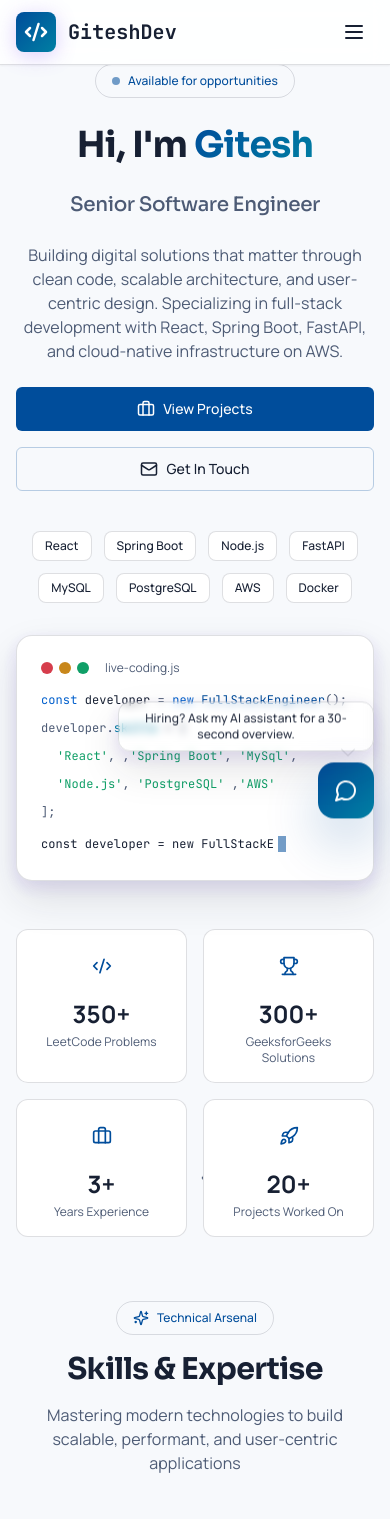
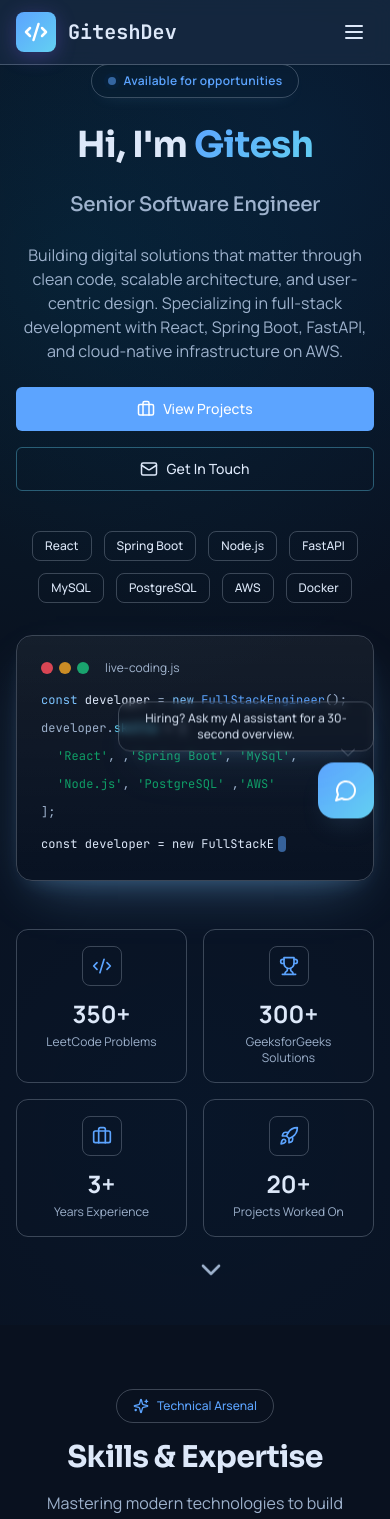
Before and after one commit to Gitesh1712/portfolio26, a React (Vite) app: page /portfolio/homepage in a window 390 px wide. Shown: the top 1519 px of the page. Built offline with nearby package versions, Linux system fonts and the light colour scheme.

Commit message:
theme & optimisation

```diff
--- a/package.json
+++ b/package.json
@@ -57,7 +57,7 @@
   },
   "scripts": {
     "start": "vite",
-    "build": "vite build --sourcemap",
+    "build": "vite build",
     "serve": "vite preview"
   },
   "eslintConfig": {
--- a/src/Routes.jsx
+++ b/src/Routes.jsx
@@ -1,21 +1,49 @@
-import React from "react";
+import React, { Suspense, lazy, useEffect, useState } from "react";
 import { BrowserRouter, Routes as RouterRoutes, Route } from "react-router-dom";
 import ScrollToTop from "components/ScrollToTop";
 import ErrorBoundary from "components/ErrorBoundary";
-import PortfolioAssistant from "components/PortfolioAssistant";
-import NotFound from "pages/NotFound";
-import Contact from './pages/contact';
-import Experience from './pages/experience';
-import Skills from './pages/skills';
-import Projects from './pages/projects';
-import About from './pages/about';
-import Homepage from './pages/homepage';
+
+const PortfolioAssistant = lazy(() => import("components/PortfolioAssistant"));
+const NotFound = lazy(() => import("pages/NotFound"));
+const Contact = lazy(() => import("./pages/contact"));
+const Experience = lazy(() => import("./pages/experience"));
+const Skills = lazy(() => import("./pages/skills"));
+const Projects = lazy(() => import("./pages/projects"));
+const About = lazy(() => import("./pages/about"));
+const Homepage = lazy(() => import("./pages/homepage"));
+
+const RouteSkeleton = () => <div className="min-h-screen bg-background" aria-hidden="true" />;
 
 const Routes = () => {
+  const [mountAssistant, setMountAssistant] = useState(false);
+
+  useEffect(() => {
+    const onFirstIntent = () => setMountAssistant(true);
+    const supportsIdle = typeof window.requestIdleCallback === "function";
+    const idleId = supportsIdle
+      ? window.requestIdleCallback(() => setMountAssistant(true), { timeout: 3000 })
+      : window.setTimeout(() => setMountAssistant(true), 3000);
+
+    window.addEventListener("pointerdown", onFirstIntent, { once: true, passive: true });
+    window.addEventListener("keydown", onFirstIntent, { once: true });
+
+    return () => {
+      window.removeEventListener("pointerdown", onFirstIntent);
+      window.removeEventListener("keydown", onFirstIntent);
+
+      if (supportsIdle) {
+        window.cancelIdleCallback(idleId);
+      } else {
+        window.clearTimeout(idleId);
+      }
+    };
+  }, []);
+
   return (
     <BrowserRouter basename="/portfolio">
       <ErrorBoundary>
       <ScrollToTop />
+      <Suspense fallback={<RouteSkeleton />}>
         <RouterRoutes>
           {/* Define your route here */}
           <Route path="/" element={<Homepage />} />
@@ -27,7 +55,12 @@ const Routes = () => {
           <Route path="/homepage" element={<Homepage />} />
           <Route path="*" element={<NotFound />} />
         </RouterRoutes>
+      </Suspense>
+      {mountAssistant && (
+        <Suspense fallback={null}>
           <PortfolioAssistant />
+        </Suspense>
+      )}
       </ErrorBoundary>
     </BrowserRouter>
   );
--- a/src/components/AppImage.jsx
+++ b/src/components/AppImage.jsx
@@ -4,6 +4,9 @@ function Image({
   src,
   alt = "Image Name",
   className = "",
+  loading = "lazy",
+  decoding = "async",
+  fetchPriority = "auto",
   ...props
 }) {
 
@@ -12,6 +15,9 @@ function Image({
       src={src}
       alt={alt}
       className={className}
+      loading={loading}
+      decoding={decoding}
+      fetchPriority={fetchPriority}
       onError={(e) => {
         e.target.src = "/assets/images/no_image.png"
       }}
--- a/src/context/ThemeContext.jsx
+++ b/src/context/ThemeContext.jsx
@@ -6,9 +6,12 @@ const ThemeContext = createContext(undefined);
 const getStoredTheme = () => {
   try {
     const saved = localStorage.getItem(THEME_STORAGE_KEY);
-    return saved === 'dark' ? 'dark' : 'light';
+    if (saved === 'dark' || saved === 'light') {
+      return saved;
+    }
+    return 'dark';
   } catch {
-    return 'light';
+    return 'dark';
   }
 };
 
--- a/src/pages/homepage/components/HeroSection.jsx
+++ b/src/pages/homepage/components/HeroSection.jsx
@@ -46,17 +46,20 @@ const HeroSection = () => {
   ];
 
   return (
-    <section className="relative min-h-screen flex items-center justify-center overflow-hidden bg-background px-4 md:px-6 lg:px-8 pt-16">
+    <section className="relative min-h-screen flex items-center justify-center overflow-hidden bg-background px-4 md:px-6 lg:px-8 pt-16 pb-14 md:pb-16">
+      <div className="absolute inset-0 pointer-events-none">
+        <div className="absolute inset-0 bg-[radial-gradient(circle_at_20%_20%,rgba(0,127,163,0.12),transparent_40%),radial-gradient(circle_at_80%_10%,rgba(0,77,155,0.14),transparent_42%),radial-gradient(circle_at_50%_85%,rgba(0,77,155,0.08),transparent_45%)]" />
+      </div>
       <div className="absolute inset-0 overflow-hidden">
-        <div className="absolute top-1/4 left-1/4 w-64 h-64 md:w-96 md:h-96 lg:w-[32rem] lg:h-[32rem] bg-primary/10 rounded-full blur-3xl animate-pulse"></div>
-        <div className="absolute bottom-1/4 right-1/4 w-64 h-64 md:w-96 md:h-96 lg:w-[32rem] lg:h-[32rem] bg-secondary/10 rounded-full blur-3xl animate-pulse" style={{ animationDelay: '1s' }}></div>
+        <div className="absolute top-1/4 left-1/4 w-64 h-64 md:w-96 md:h-96 lg:w-[32rem] lg:h-[32rem] bg-primary/10 rounded-full blur-3xl animate-float-slow"></div>
+        <div className="absolute bottom-1/4 right-1/4 w-64 h-64 md:w-96 md:h-96 lg:w-[32rem] lg:h-[32rem] bg-secondary/10 rounded-full blur-3xl animate-float-slow" style={{ animationDelay: '2s' }}></div>
       </div>
       <div className="relative z-10 max-w-7xl mx-auto w-full">
         <div className="grid grid-cols-1 lg:grid-cols-2 gap-8 md:gap-12 lg:gap-16 items-center">
           <div className="text-center lg:text-left space-y-6 md:space-y-8">
-            <div className="inline-flex items-center gap-2 px-4 py-2 rounded-full bg-primary/10 border border-primary/20">
-              <div className="w-2 h-2 rounded-full bg-primary animate-pulse"></div>
-              <span className="text-xs md:text-sm text-primary font-medium">Available for opportunities</span>
+            <div className="inline-flex items-center gap-2 px-4 py-2 rounded-full bg-card/80 border border-primary/20 shadow-purple backdrop-blur-sm">
+              <div className="w-2 h-2 rounded-full bg-primary animate-pulse shadow-[0_0_0_4px_rgba(0,77,155,0.14)]"></div>
+              <span className="text-xs md:text-sm text-primary font-semibold tracking-wide">Available for opportunities</span>
             </div>
 
             <h1 className="text-4xl md:text-5xl lg:text-6xl xl:text-7xl font-bold text-foreground leading-tight">
@@ -98,7 +101,7 @@ const HeroSection = () => {
               {['React', 'Spring Boot', 'Node.js', 'FastAPI', 'MySQL', 'PostgreSQL', 'AWS', 'Docker']?.map((tech) => (
                 <span
                   key={tech}
-                  className="px-3 py-1.5 md:px-4 md:py-2 rounded-lg bg-card border border-border text-xs md:text-sm text-foreground font-medium hover:border-primary/50 transition-colors duration-300"
+                  className="px-3 py-1.5 md:px-4 md:py-2 rounded-lg bg-card/90 border border-border text-xs md:text-sm text-foreground font-medium hover:border-primary/50 hover:-translate-y-0.5 hover:shadow-purple transition-all duration-300"
                 >
                   {tech}
                 </span>
@@ -107,7 +110,8 @@ const HeroSection = () => {
           </div>
 
           <div className="relative">
-            <div className="relative bg-card border border-border rounded-2xl p-6 md:p-8 shadow-purple-lg">
+            <div className="relative bg-card/95 border border-border/90 rounded-2xl p-6 md:p-8 shadow-purple-lg transition-all duration-300 hover:-translate-y-0.5 hover:shadow-purple-xl">
+              <div className="pointer-events-none absolute inset-0 rounded-2xl bg-gradient-to-b from-white/35 via-transparent to-transparent dark:from-white/5" />
               <div className="flex items-center gap-2 mb-4 md:mb-6">
                 <div className="flex gap-1.5">
                   <div className="w-3 h-3 rounded-full bg-error"></div>
@@ -117,7 +121,7 @@ const HeroSection = () => {
                 <span className="text-xs md:text-sm text-muted-foreground ml-2">live-coding.js</span>
               </div>
 
-              <div className="space-y-3 md:space-y-4 font-mono text-xs md:text-sm lg:text-base">
+              <div className="relative z-10 space-y-3 md:space-y-4 font-mono text-xs md:text-sm lg:text-base">
                 <div className="text-muted-foreground">
                   <span className="text-code-keyword">const</span>{' '}
                   <span className="text-foreground">developer</span> ={' '}
@@ -140,7 +144,7 @@ const HeroSection = () => {
                 <div className="text-muted-foreground">];</div>
                 <div className="h-6 md:h-8 flex items-center">
                   <span className="text-foreground">{typedText}</span>
-                  <span className="inline-block w-2 h-4 md:h-5 bg-primary ml-1 animate-pulse"></span>
+                  <span className="inline-block w-2 h-4 md:h-5 bg-primary ml-1 animate-pulse rounded-sm"></span>
                 </div>
               </div>
 
@@ -149,14 +153,15 @@ const HeroSection = () => {
           </div>
         </div>
 
-        <div className="grid grid-cols-2 lg:grid-cols-4 gap-4 md:gap-6 lg:gap-8 mt-12 md:mt-16 lg:mt-20">
+        <div className="grid grid-cols-2 lg:grid-cols-4 gap-4 md:gap-6 lg:gap-8 mt-12 md:mt-16 lg:mt-20 mb-8 md:mb-10">
           {stats?.map((stat, index) => (
             <div
               key={index}
-              className="bg-card border border-border rounded-xl p-4 md:p-6 text-center hover:border-primary/50 transition-all duration-300 hover:shadow-purple"
+              className="group relative overflow-hidden bg-card/95 border border-border rounded-xl p-4 md:p-6 text-center transition-all duration-300 hover:border-primary/45 hover:-translate-y-1 hover:shadow-purple-lg"
             >
+              <div className="pointer-events-none absolute inset-x-0 top-0 h-0.5 bg-gradient-to-r from-transparent via-primary/45 to-transparent" />
               <div className="flex justify-center mb-3 md:mb-4">
-                <div className="w-10 h-10 md:w-12 md:h-12 lg:w-14 lg:h-14 rounded-lg bg-primary/10 flex items-center justify-center">
+                <div className="w-10 h-10 md:w-12 md:h-12 lg:w-14 lg:h-14 rounded-lg bg-gradient-to-br from-primary/16 to-secondary/16 border border-primary/20 flex items-center justify-center transition-all duration-300 group-hover:scale-105 group-hover:border-primary/35">
                   <Icon name={stat?.icon} size={20} className="md:w-6 md:h-6 lg:w-7 lg:h-7" color="var(--color-primary)" />
                 </div>
               </div>
--- a/src/pages/homepage/index.jsx
+++ b/src/pages/homepage/index.jsx
@@ -1,11 +1,43 @@
-import React, { useEffect } from 'react';
+import React, { lazy, Suspense, useEffect, useRef, useState } from 'react';
 import Header from '../../components/ui/Header';
 import HeroSection from './components/HeroSection';
-import SkillsPreview from './components/SkillsPreview.jsx';
-import FeaturedProjects from './components/FeaturedProjects';
-import ExperienceTimeline from './components/ExperienceTimeline';
-import CTASection from './components/CTASection';
-import Footer from './components/Footer';
+
+const SkillsPreview = lazy(() => import('./components/SkillsPreview.jsx'));
+const FeaturedProjects = lazy(() => import('./components/FeaturedProjects'));
+const ExperienceTimeline = lazy(() => import('./components/ExperienceTimeline'));
+const CTASection = lazy(() => import('./components/CTASection'));
+const Footer = lazy(() => import('./components/Footer'));
+
+const DeferredSection = ({ children, minHeight = '340px' }) => {
+  const [visible, setVisible] = useState(false);
+  const containerRef = useRef(null);
+
+  useEffect(() => {
+    const element = containerRef.current;
+    if (!element || visible) return;
+
+    const observer = new IntersectionObserver(
+      (entries) => {
+        if (entries[0]?.isIntersecting) {
+          setVisible(true);
+          observer.disconnect();
+        }
+      },
+      {
+        rootMargin: '320px 0px',
+      }
+    );
+
+    observer.observe(element);
+    return () => observer.disconnect();
+  }, [visible]);
+
+  return (
+    <section ref={containerRef} style={{ minHeight }}>
+      {visible ? children : null}
+    </section>
+  );
+};
 
 const Homepage = () => {
   useEffect(() => {
@@ -17,12 +49,30 @@ const Homepage = () => {
       <Header />
       <main>
         <HeroSection />
-        <SkillsPreview />
-        <FeaturedProjects />
-        <ExperienceTimeline />
-        <CTASection />
+        <DeferredSection>
+          <Suspense fallback={null}>
+            <SkillsPreview />
+          </Suspense>
+        </DeferredSection>
+        <DeferredSection>
+          <Suspense fallback={null}>
+            <FeaturedProjects />
+          </Suspense>
+        </DeferredSection>
+        <DeferredSection>
+          <Suspense fallback={null}>
+            <ExperienceTimeline />
+          </Suspense>
+        </DeferredSection>
+        <DeferredSection minHeight="260px">
+          <Suspense fallback={null}>
+            <CTASection />
+          </Suspense>
+        </DeferredSection>
       </main>
-      <Footer />
+      <Suspense fallback={null}>
+        <Footer />
+      </Suspense>
     </div>
   );
 };
```
Also changed, not shown: src/components/AppIcon.jsx (+178 -3 lines), src/index.jsx (+17 -0 lines), vite.config.mjs (+26 -0 lines), src/styles/tailwind.css. Lines whose indentation alone changed are shown as unchanged.
